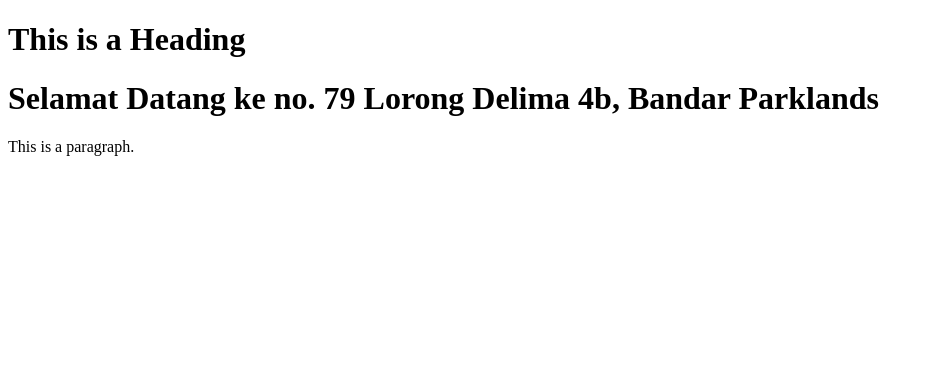
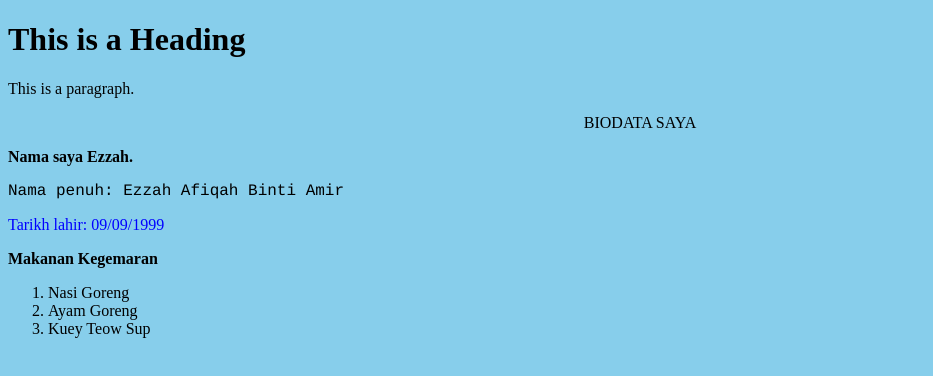
Before and after one commit to dahya79/Amali1, a plain HTML site: page index.html in a window 1280 px wide. Shown: the whole page, without its empty margins (0-933 px from the left). Drawn offline with Linux system fonts and the light colour scheme.

Commit message:
edit fail index di branch order-list

```diff
--- a/index.html
+++ b/index.html
@@ -3,9 +3,19 @@
 <head>
 <title>Page Title</title>
 </head>
-<body>
+<body style="background-color: skyblue;">
 <h1>This is a Heading</h1>
-  <h1>Selamat Datang ke no. 79 Lorong Delima 4b, Bandar Parklands</h1>
 <p>This is a paragraph.</p>
+<p style="text-align: center;">BIODATA SAYA</p>
+<b>Nama saya Ezzah.</b>
+<p style="font-family: courier;">Nama penuh: Ezzah Afiqah Binti
+Amir</p>
+<p style="color:blue;">Tarikh lahir: 09/09/1999</p>
+<b>Makanan Kegemaran</b>
+<ol>
+<li>Nasi Goreng</li>
+<li>Ayam Goreng</li>
+<li>Kuey Teow Sup</li>
+</ol>
 </body>
 </html>
```
